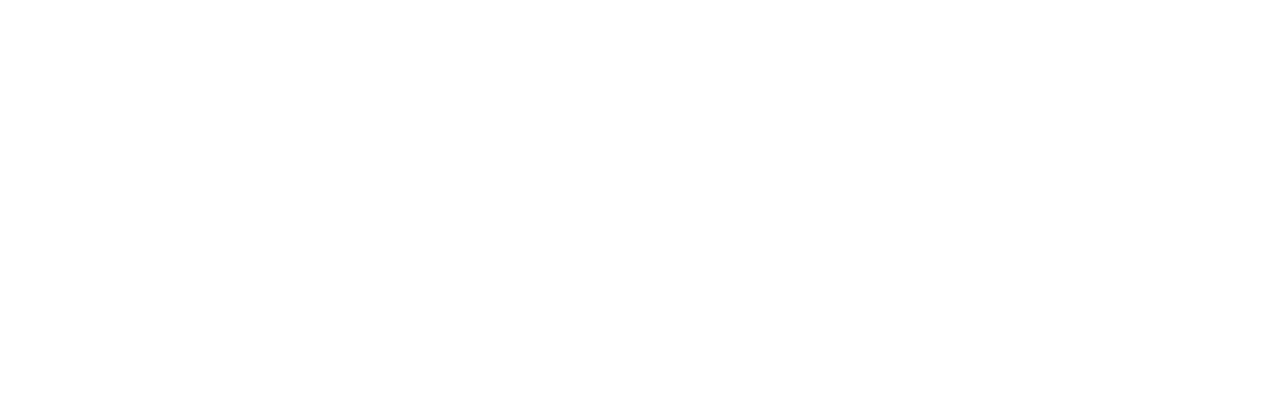
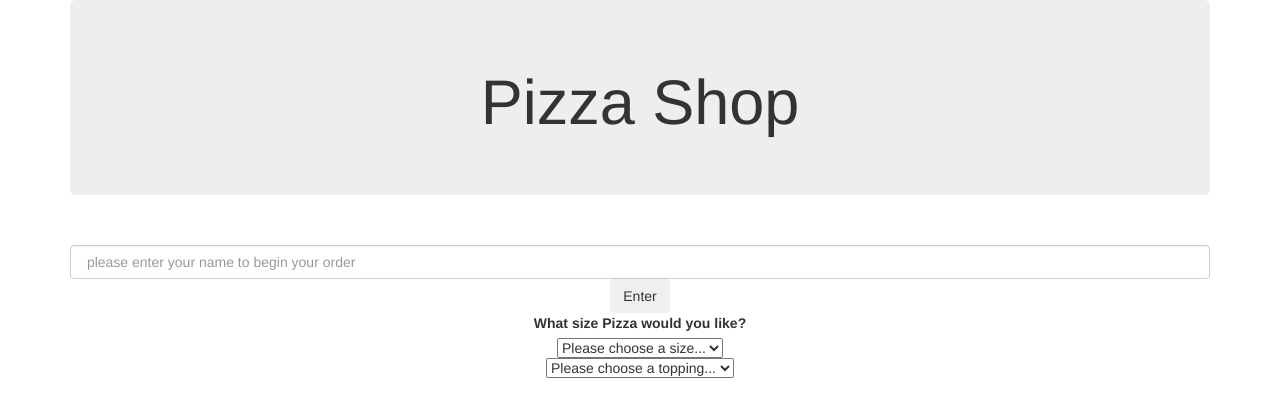
Before and after one commit to callmedw/pizza-shop, a plain HTML site: page index.html in a window 1280 px wide. Drawn offline with Linux system fonts and the light colour scheme.

Commit message:
add name input field, a dropdown menu for size and toppings, begin pizza constructor and cost prototype

```diff
--- a/css/styles.css
+++ b/css/styles.css
@@ -0,0 +1,9 @@
+.container {
+  text-align: center;
+}
+.body {
+  text-align: center;
+}
+.customerName {
+  text-align: center;
+}
--- a/index.html
+++ b/index.html
@@ -6,13 +6,45 @@
     <link href="css/styles.css" rel="stylesheet" type="text/css" media="all">
     <script src="js/jquery-3.2.0.js"></script>
     <script src="js/scripts.js"></script>
-    <title>________ENTER TITLE HERE______________</title>
+    <title>pizza-shop</title>
   </head>
   <body>
     <div class="container">
-<!--*-TOP--->
+<!--*---->
+      <div class="jumbotron">
+        <h1>Pizza Shop</h1>
+      </div>
 
-<!--*-BOTTOM--->
+      <form id="input"> <!--Begin-Input-Group-->
+        <div class="customerName">
+          <label for="name"></label>
+          <input id="name" class="form-control" placeholder=" please enter your name to begin your order" type="text">
+          <button type="submit" class="btn">Enter</button>
+        </div>
+      </form> <!-- End-Input-Group-->
+
+      <label for="size">What size Pizza would you like?</label>
+        <br>
+        <select id="size">
+          <option value="">Please choose a size...</option>
+          <option value="1">Small</option>
+          <option value="2">Medium</option>
+          <option value="3">Large</option>
+        </select>
+        <br>
+
+        <select id="topping">
+          <option value="">Please choose a topping...</option>
+          <option value="1">Cheese</option>
+          <option value="1">Pepperoni</option>
+          <option value="1">All Veggies</option>
+          <option value="1">All Meat</option>
+        </select>
+
+
+
+
+<!--*---->
     </div>
   </body>
 </html>
--- a/js/scripts.js
+++ b/js/scripts.js
@@ -1,11 +1,20 @@
-$(document).ready(function() {
-/*--TOP--*/
+/*--Business Logic--*/
+
+Create a prototype method for the cost of a pizza depending on the selections chosen. Use your own formula for this.
+
+function Pizza (size, topping, subtotal) {
+  this.size = size;
+  this.topping = topping;
+  this.cost = 0;
+  this.subtotal = subtotal;
+}
+
+Pizza.prototype.finalCost = function (finalCost) {
+  this.size += this.topping;
+}
 
 
 
-
-
-
-
-/*--BOTTOM--*/
+/*--User Interface--*/
+$(document).ready(function() {
 });
```
Also changed, not shown: 1 other file.
